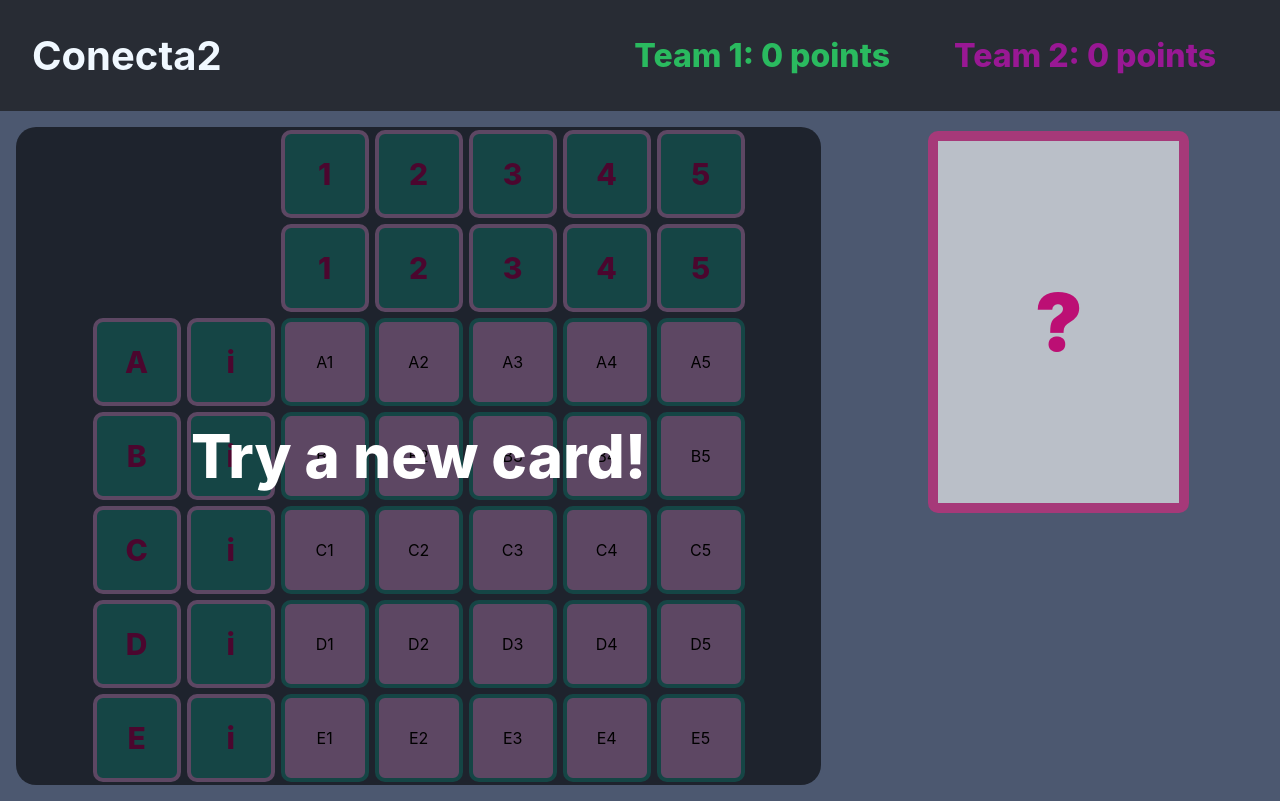
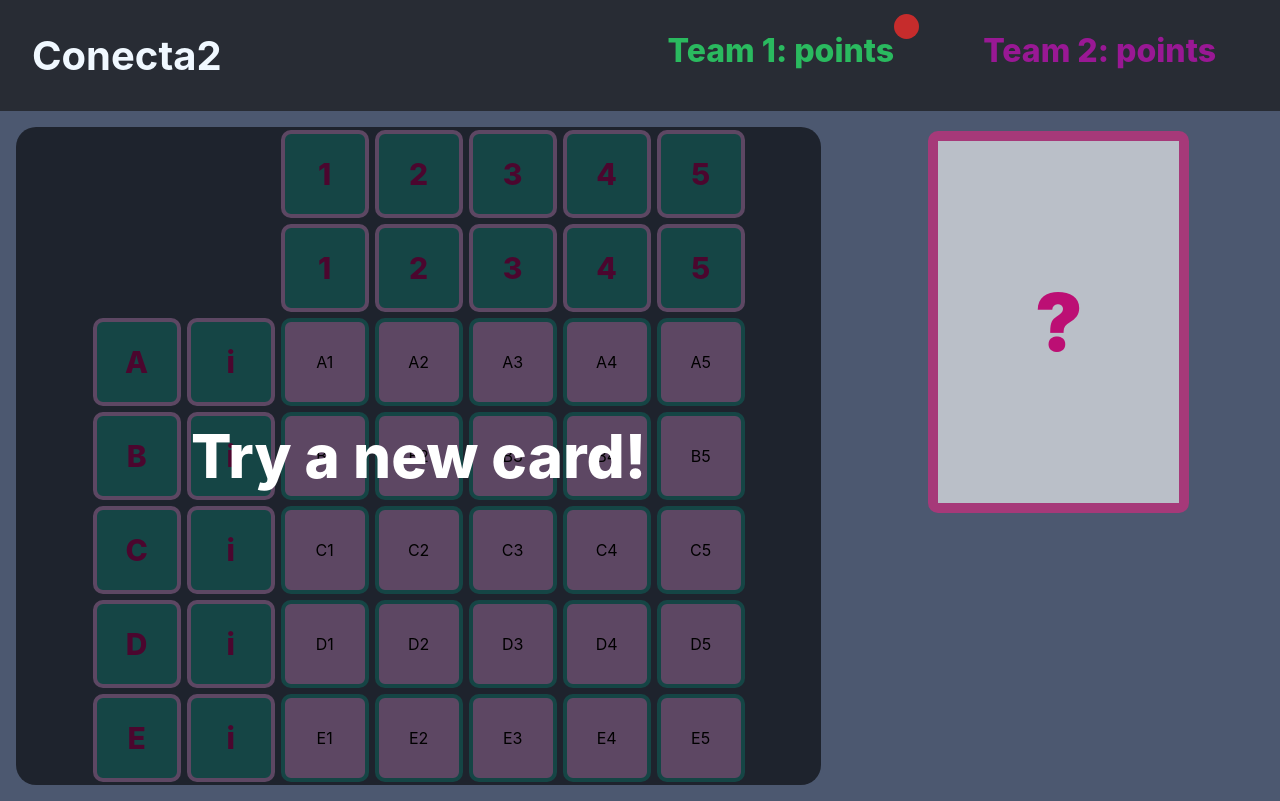
Before and after one commit to Nachocisss/conecta2, a React (Create React App) app: page / in a window 1280 px wide. Built offline with nearby package versions, Linux system fonts and the light colour scheme.

Commit message:
teams turn logic

```diff
--- a/src/Contexts/CoordinatesContext.tsx
+++ b/src/Contexts/CoordinatesContext.tsx
@@ -9,12 +9,20 @@ const CoordinatesContext = createContext({
   generateRamdomCoordinate: () => {},
   guessCoordinate: (number) => {},
   startGuessing: () => {},
+  turn: 0,
+  scores: [0, 0],
 });
 
 export const CoordinatesProvider = ({ children }) => {
   const [coordinates, setCoordinates] = useState(createCoordinatesObject());
   const [currentCoord, setCurrentCoord] = useState("");
+  const [turn, setTurn] = useState(0);
+  const [scores, setScores] = useState([0, 0]);
   const [isGuessing, setIsGuessing] = useState(gameStatus.waiting);
+
+  const changeTurn = () => {
+    setTurn(turn === 0 ? 1 : 0);
+  };
 
   const generateRamdomCoordinate = () => {
     const avaliableCoordinates = Object.entries(coordinates).filter(
@@ -35,10 +43,19 @@ export const CoordinatesProvider = ({ children }) => {
         ...prevCoord,
         [coord]: true,
       }));
+      setScores((prevScores) => {
+        const updatedScores = { ...prevScores };
+        const team = turn ? 0 : 1;
+        console.log(updatedScores);
+
+        updatedScores[team] += 1;
+        return updatedScores;
+      });
     } else {
       console.log("nones");
     }
     setCurrentCoord("?");
+    changeTurn();
     setIsGuessing(gameStatus.waiting);
   };
 
@@ -51,6 +68,8 @@ export const CoordinatesProvider = ({ children }) => {
         currentCoord,
         generateRamdomCoordinate,
         startGuessing,
+        turn,
+        scores,
       }}
     >
       {children}
--- a/src/Screens/HeaderScreen/HeaderScreen.css
+++ b/src/Screens/HeaderScreen/HeaderScreen.css
@@ -15,7 +15,9 @@
   display: flex;
 }
 .headerCounterTeamContainer {
-  margin: auto 32px;
+  position: relative;
+  display: flex;
+  margin: 0px 32px;
 }
 .headerCounterContainer h2 {
   font-size: 32px;
@@ -27,3 +29,11 @@
 .headerCounterTitleTeam2 {
   color: rgb(153, 24, 148);
 }
+.headerTurnText {
+  margin-top: 10px;
+  background-color: rgb(198, 44, 44);
+  border-radius: 40px;
+  height: 15px;
+  width: 15px;
+  padding: 5px;
+}
--- a/src/Screens/HeaderScreen/HeaderScreen.tsx
+++ b/src/Screens/HeaderScreen/HeaderScreen.tsx
@@ -1,15 +1,19 @@
 import React from "react";
 import "./HeaderScreen.css";
+import { useCoordinate } from "../../Contexts/CoordinatesContext.tsx";
 
 const HeaderScreen = () => {
   const points = [0, 0];
+  const { scores, turn } = useCoordinate();
+  console.log(scores);
 
-  const teamScore = (team: number, points: number) => {
+  const teamScore = (team: number) => {
     return (
       <div className="headerCounterTeamContainer">
         <h2 className={`headerCounterTitleTeam${team}`}>
-          Team {team}: {points} points
+          Team {team}: {scores[`team${team}`]} points
         </h2>
+        {turn + 1 === team && <div className="headerTurnText"></div>}
       </div>
     );
   };
@@ -19,7 +23,7 @@ const HeaderScreen = () => {
       <h1 className="headerTitle">Conecta2</h1>
       <div className="headerCounterContainer">
         {points.map((item, index) => {
-          return teamScore(index + 1, item);
+          return teamScore(index + 1);
         })}
       </div>
     </div>
```
